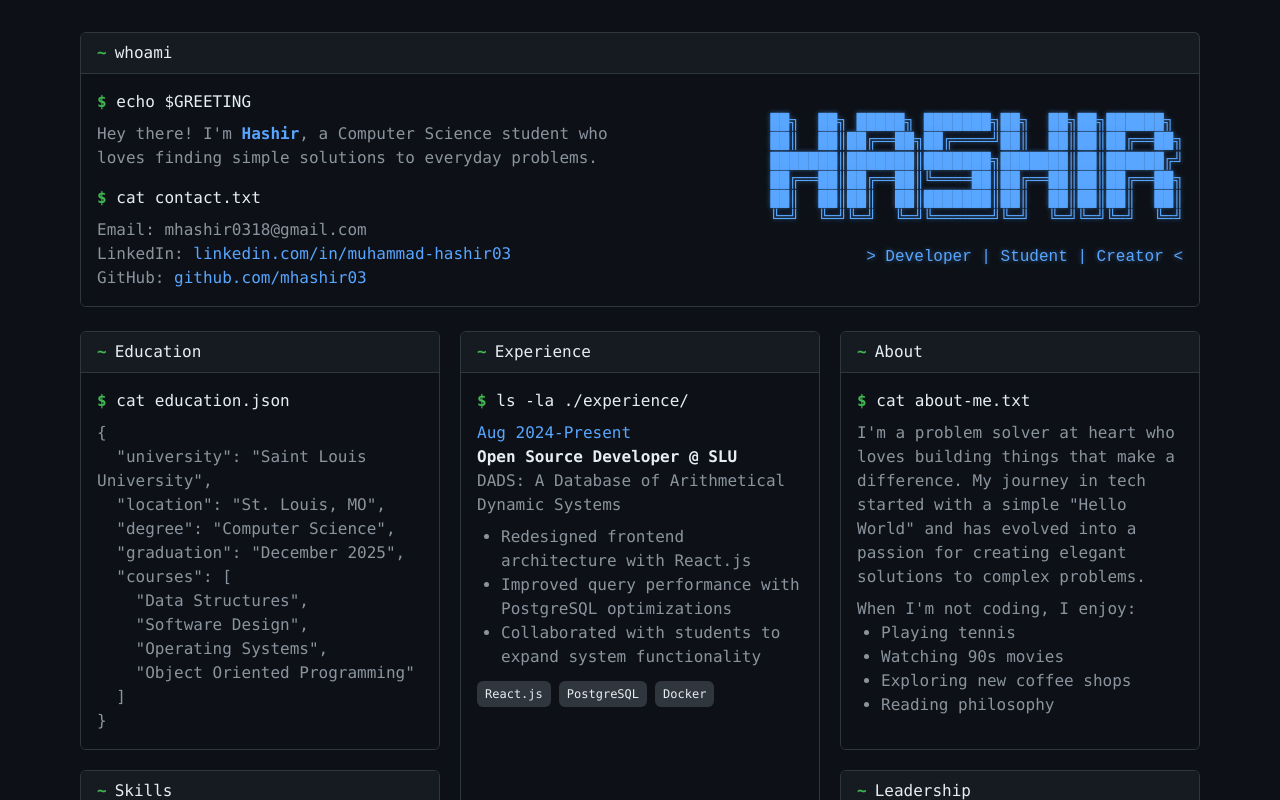
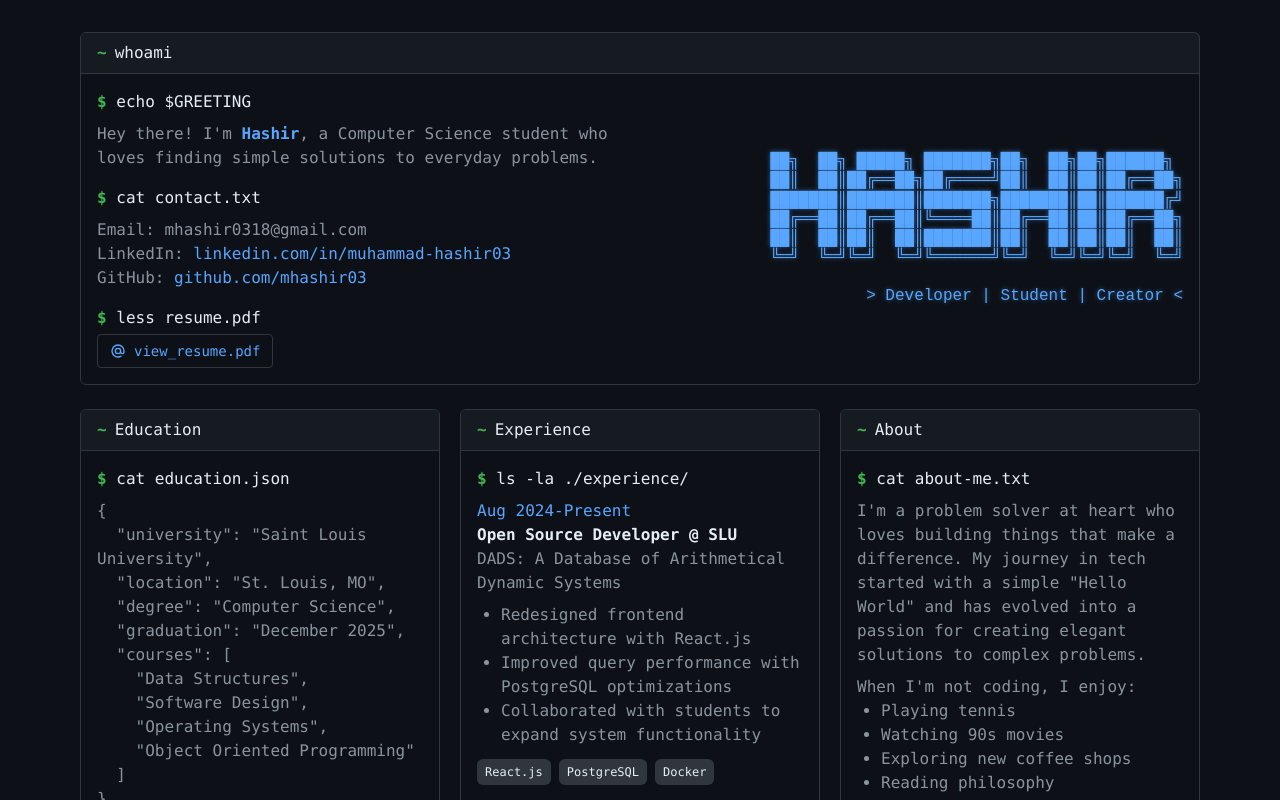
Before and after one commit to mhashir03/Portfolio, a Next.js app: page / in a window 1280 px wide. Shown: the top 800 px of the page. Built offline with nearby package versions, Linux system fonts and the light colour scheme.

Commit message:
added resume button

```diff
--- a/src/app/page.tsx
+++ b/src/app/page.tsx
@@ -32,6 +32,25 @@ export default function Home() {
                 </div>
                 <div>
                   GitHub: <a href="https://github.com/mhashir03" target="_blank" rel="noopener noreferrer" className="terminal-link">github.com/mhashir03</a>
+                </div>
+                <div className="mt-4">
+                  <p className="mb-1">
+                    <span className="terminal-prompt">$</span>
+                    <span className="terminal-command"> less resume.pdf</span>
+                  </p>
+                  <div className="flex">
+                    <a
+                      href="/resume.pdf"
+                      target="_blank"
+                      rel="noopener noreferrer"
+                      className="inline-flex items-center px-3 py-1.5 bg-[#0d1117] text-[#e6edf3] rounded border border-[#30363d] hover:bg-[#161b22] hover:border-[#58a6ff] transition-colors"
+                    >
+                      <svg xmlns="http://www.w3.org/2000/svg" className="h-4 w-4 mr-2" fill="none" viewBox="0 0 24 24" stroke="currentColor">
+                        <path strokeLinecap="round" strokeLinejoin="round" strokeWidth={2} d="M16 12a4 4 0 10-8 0 4 4 0 008 0zm0 0v1.5a2.5 2.5 0 005 0V12a9 9 0 10-9 9m4.5-1.206a8.959 8.959 0 01-4.5 1.207" />
+                      </svg>
+                      <span className="font-mono text-sm">view_resume.pdf</span>
+                    </a>
+                  </div>
                 </div>
               </div>
             </div>
```
Also changed, not shown: 1 other file (tests, documents, lock files or other folders).
